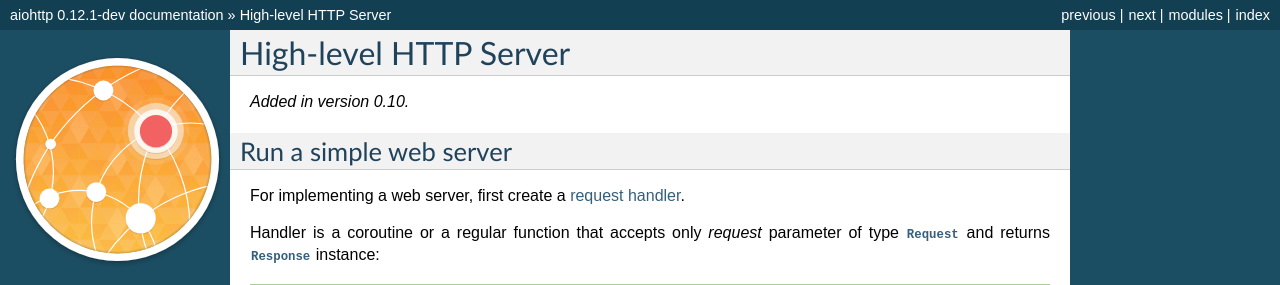
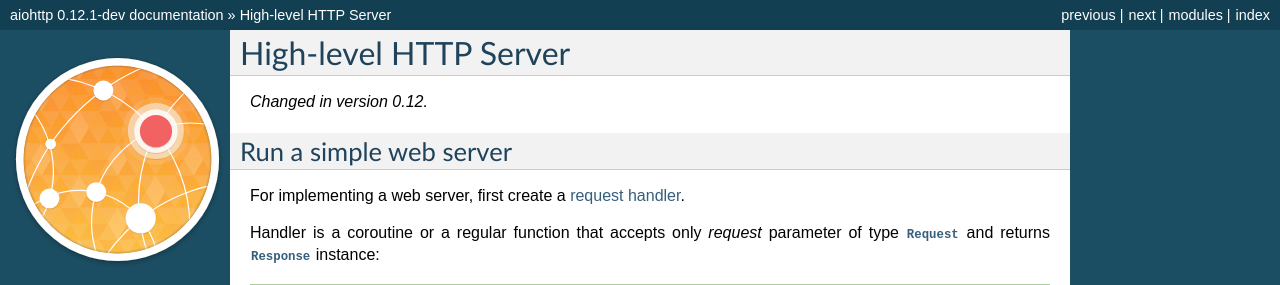
Before and after one commit to MegaDev007/aiohttp, a Sphinx documentation site: the page built from docs/web.rst, in a window 1280 px wide and 900 px high. Shown: the top 285 px of the window. Built offline with Sphinx 7.4.7, drawn with Linux system fonts in a browser that asks for light colours.

Commit message:
Reflect the fact aiohttp.web has been deeply refctored in 0.12

```diff
--- a/docs/web.rst
+++ b/docs/web.rst
@@ -7,7 +7,7 @@ High-level HTTP Server
 
 .. module:: aiohttp.web
 
-.. versionadded:: 0.10
+.. versionchanged:: 0.12
 
 Run a simple web server
 -----------------------
```
